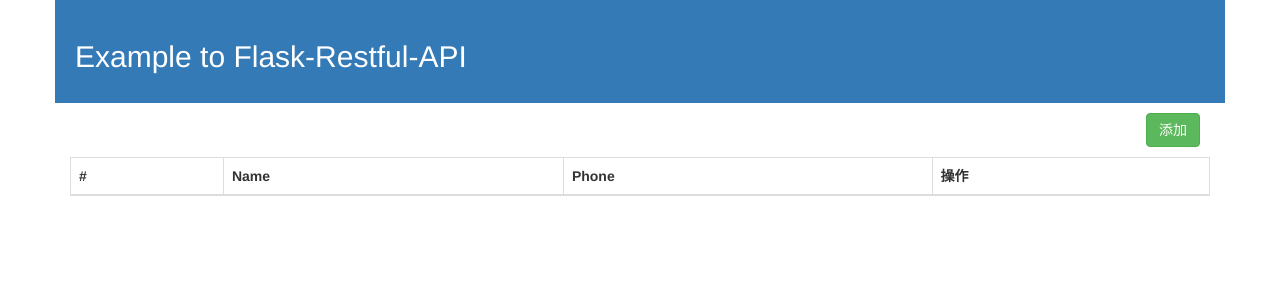
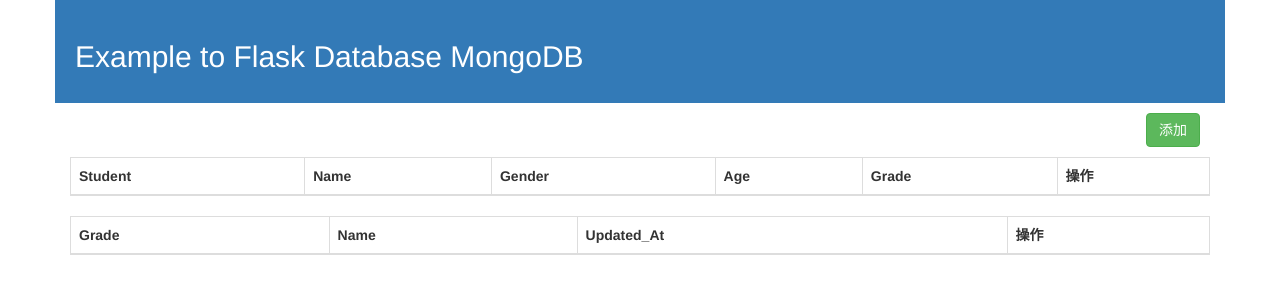
Before and after one commit to edgardeng/flaskAll, a Flask app: page / in a window 1280 px wide. Shown: the top 300 px of the page. Run offline with Flask 2, Linux system fonts and the light colour scheme; data that the repository does not hold is empty; some libraries are stand-ins or nearby versions.

Commit message:
:pencil2:<database-mongo> add mongo reference field

```diff
--- a/7.database-mongo/index.py
+++ b/7.database-mongo/index.py
@@ -1,88 +1,123 @@
 from flask import Flask, render_template, request, jsonify, abort
 from flask_bootstrap import Bootstrap
 from flask_mongoengine import MongoEngine
+from bson import ObjectId
+from mongoengine import StringField, DateTimeField, ListField, ReferenceField, IntField
+from flask_debugtoolbar import DebugToolbarExtension
+import datetime
 
 app = Flask(__name__)
-app.config['SECRET_KEY']='edgardeng'
+
+app.config['SECRET_KEY'] = 'super_secret'
 app.config['MONGODB_SETTINGS'] = {
     'db':   'school',
     'host': '127.0.0.1',
-    'port': 27017
+    'port': 27017,
+    # 'username': 'test',
+    # 'password': '123456'
 }
-
 bootstrap = Bootstrap(app)
 db = MongoEngine(app)
 
+app.debug = True
+# app.config['DEBUG_TB_PANELS'] = ['flask_mongoengine.panels.MongoDebugPanel']
+toolbar = DebugToolbarExtension(app)
 
-class Users(db.Document):
+
+class Grade(db.Document):
+    # meta = {} # {"db_alias": "user-db", 'collection': 'grade_2'}
+    name = StringField(max_length=16, required=True)
+    updated_at = DateTimeField(default=datetime.datetime.now)
+    student = ListField(ReferenceField('Student'))
+
+    def __str__(self):
+        return "name:%s,updated_at:%s" % (self.name, self.updated_at)
+
+
+class Student(db.Document):
     # 字段
-    name = db.StringField(max_length=16, required=True)
-    email = db.StringField(max_length=32, required=True)
+    name = StringField(max_length=32, required=True)
+    gender = StringField(max_length=32, required=True)
+    age = IntField(required=True)
+    # grade_id = ObjectIdField()
+    grade = ReferenceField('Grade')
+
     # 结构
     def __str__(self):
-        return "name:{} - email:{}".format(self.name, self.email)
+        return "name:%s,gender:%s,age:%d" % (self.name, self.gender, self.age)
 
 
 @app.route('/')
 def index():
-    all_users = Users.objects().all()
-    return render_template('index.html', users=all_users)
-
-@app.route('/user', defaults={'user_id': None})
-@app.route('/user/<user_id>')
-def user(user_id):
-    if (user_id) :
-        user = Users.objects(id=user_id).first()
-        return render_template('login.html', user=user)
-    else:
-        return render_template('login.html')
+    all_students = Student.objects().all()
+    all_grades = Grade.objects().all()
+    return render_template('index.html', students=all_students, grades=all_grades)
 
 
-@app.route('/api/users', methods=['GET'])
-def get_users():
-    all_users = Users.objects().all()
-    return jsonify({'users': all_users})
+@app.route('/student', defaults={'student_id': None})
+@app.route('/student/<student_id>')
+def view_student(student_id):
+    all_grades = Grade.objects().all()
+    if student_id:
+        student = Student.objects(id=student_id).first()
+        return render_template('edit.html', student=student, grades=all_grades)
+    else:
+        return render_template('edit.html', grades=all_grades)
 
 
-@app.route('/api/user/<user_id>', methods=['GET'])
-def get_user(user_id):
-    user = Users.objects(id=user_id).first()
-    if not user:
-        return jsonify({'msg': 'no user'})
-    return jsonify({'user': user})
+@app.route('/api/students', methods=['GET'])
+def get_students():
+    all_students = Student.objects().all()
+    return jsonify({'students': all_students})
 
 
-@app.route('/api/user', methods=['POST'])
-def add_user():
+@app.route('/api/student/<student_id>', methods=['GET'])
+def get_student(student_id):
+    student = Student.objects(id=student_id).first()
+    if not student:
+        return jsonify({'msg': 'no student'})
+    return jsonify({'student': student})
+
+
+@app.route('/api/student', methods=['POST'])
+def add_student():
     # print(request.json)
-    if not request.json or not 'name' in request.json or not 'email' in request.json:
+    if not request.json:
+        abort(400)
+    json = request.json
+    if 'name' not in json or 'age' not in json or 'gender' not in json or 'grade' not in json:
         abort(400)
     name = request.json['name']
-    email = request.json['email']
-    user = Users(name=name, email=email).save()
-    return jsonify({'user': user}), 200
+    age = request.json['age']
+    gender = request.json['gender']
+    student = Student(name=name, age=age, gender=gender)
+    student.grade = ObjectId(json['grade'])
+    student.save()
+    return jsonify({'student': student}), 200
 
 
-@app.route('/api/user/<user_id>', methods=['PUT'])
-def update_user(user_id):
-    user = Users.objects(id=user_id).first()
-    if not user:
+@app.route('/api/student/<student_id>', methods=['PUT'])
+def update_student(student_id):
+    student = Student.objects(id=student_id).first()
+    if not student:
         abort(404)
-    if not request.json or not 'name' in request.json or not 'email' in request.json:
+    if not request.json:
         abort(400)
-    name = request.json['name']
-    email = request.json['email']
-    result = user.update(name=name, email=email)
-    return jsonify({'user': result})
+    json = request.json
+    if 'name' not in json or 'age' not in json or 'gender' not in json or 'grade' not in json:
+        abort(400)
+    result = student.update(name=json['name'], age=json['age'], gender=json['gender'], grade=ObjectId(json['grade']))
+    return jsonify({'student': result})
 
 
-@app.route('/api/user/<user_id>', methods=['DELETE'])
-def delete_user(user_id):
-    user = Users.objects(id=user_id).first()
-    if not user:
+@app.route('/api/student/<student_id>', methods=['DELETE'])
+def delete_student(student_id):
+    student = Student.objects(id=student_id).first()
+    if not student:
         abort(404)
-    result = user.delete()
+    student.delete()
     return jsonify({'result': True})
+
 
 if __name__ == '__main__':
     app.run(debug=True)
--- a/7.database-mongo/templates/base.html
+++ b/7.database-mongo/templates/base.html
@@ -2,20 +2,15 @@
 
 {% block title %}
 
-Flask-Database-Mongo
+Flask Demo
 
 {% endblock %}
 
-{% import "bootstrap/fixes.html" as fixes %}
 {% import "bootstrap/utils.html" as utils %}
 
 {% block head %}
 
 {{super()}}
-
-{#- Docs: http://pythonhosted.org/Flask-Bootstrap/macros.html#fixes  #}
-{{fixes.ie8()}}
-<script src="https://cdn.bootcss.com/jquery/3.3.1/jquery.min.js"></script>
 
 {% endblock %}
 
@@ -23,7 +18,7 @@
 
 <div class="container">
     <div class="row bg-primary text-white" style="padding:2rem;">
-        <h2>Example to Flask-Restful-API</h2>
+        <h2>Example to Flask Database MongoDB</h2>
     </div>
 </div>
 
--- a/7.database-mongo/templates/index.html
+++ b/7.database-mongo/templates/index.html
@@ -6,10 +6,10 @@
 
     <script >
     function onShow(id) {
-                $.ajax({url:"/api/user/" + id,success:function(result) {
+                $.ajax({url:"/api/student/" + id,success:function(result) {
                     console.log(result);
-                    var user = result.user;
-                    var info = '<p class="text-success">'+ user.id+ ', ' + user.name + ', ' + user.email + '</p>';
+                    var student = result.student;
+                    var info = '<p class="text-success">'+ student.id+ ', ' + student.name + ', ' + student.email + '</p>';
                      console.log(info);
                     $("#modalBody").html(info);
                     $('#myModal').modal('show');
@@ -17,14 +17,14 @@
 	};
 
     function clickDelete(id) {
-        window.userId = id
+        window.studentId = id
         $.ajax({
-            url:"/api/user/" + id,
+            url:"/api/student/" + id,
             type:"GET",
             dataType:"json",
             success:function(result) {
-                var user = result.user;
-                var info = '是否删除' + user.name + '（' + user.email + '）?';
+                var student = result.student;
+                var info = '是否删除' + student.name + '（' + student.email + '）?';
                 $("#modalBody").html(info);
                 $('#myModal').modal('show');
             }
@@ -32,15 +32,15 @@
     };
 
     function onDelete() {
-        var id = window.userId;
+        var id = window.studentId;
         $.ajax({
-            url:"/api/user/" + id,
+            url:"/api/student/" + id,
             type:"DELETE",
             dataType:"json",
             success:function(result) {
                 if (result.result) {
                     $('#myModal').modal('hide');
-                    $("#user" + id ).remove();
+                    $("#student" + id ).remove();
                 }
             }
         })
@@ -54,28 +54,32 @@
 
 <div class="container">
     <div style="text-align:right;padding: 1rem;">
-        <a type="submit" class="btn btn-success" href="/user">添加</a>
+        <a class="btn btn-success" role="button" aria-pressed="true" href="/student">添加</a>
     </div>
     <table class="table table-bordered">
         <thead>
         <tr>
-            <th scope="col">#</th>
+            <th scope="col">Student</th>
             <th scope="col">Name</th>
-            <th scope="col">Phone</th>
+            <th scope="col">Gender</th>
+            <th scope="col">Age</th>
+            <th scope="col">Grade</th>
             <th scope="col">操作</th>
         </tr>
         </thead>
         <tbody id="listBody">
 
-        {% for user in users %}
+        {% for student in students %}
 
-        <tr id="user{{user.id}}">
-            <th scope="row">{{user.id}}</th>
-            <td>{{user.name}}</td>
-            <td>{{user.email}}</td>
+        <tr id="student{{student.id}}">
+            <th scope="row">{{student.id}}</th>
+            <td>{{student.name}}</td>
+            <td>{{student.gender}}</td>
+            <td>{{student.age}}</td>
+            <td>{{student.grade.name}}</td>
             <td>
-                <a type="submit" class="btn btn-primary" href="/user/{{user.id}}">修改</a>
-                <button type="submit" class="btn btn-danger" onclick="clickDelete('{{user.id}}')">删除</button>
+                <a class="btn btn-primary" role="button" href="/student/{{student.id}}">修改</a>
+                <button type="submit" class="btn btn-danger" onclick="clickDelete('{{student.id}}')">删除</button>
             </td>
         </tr>
 
@@ -83,6 +87,34 @@
 
         </tbody>
     </table>
+    <div class="mt-5"> </div>
+     <table class="table table-bordered">
+        <thead>
+        <tr>
+            <th scope="col">Grade</th>
+            <th scope="col">Name</th>
+            <th scope="col">Updated_At</th>
+            <th scope="col">操作</th>
+        </tr>
+        </thead>
+        <tbody >
+
+        {% for grade in grades %}
+
+        <tr id="grade{{grade.id}}">
+            <th scope="row">{{grade.id}}</th>
+            <td>{{grade.name}}</td>
+            <td>{{grade.updated_at}}</td>
+            <td>
+                **
+            </td>
+        </tr>
+
+        {% endfor %}
+
+        </tbody>
+    </table>
+
 </div>
 
 
```
Also changed, not shown: 7.database-mongo/templates/edit.html (+62 -23 lines), 7.database-mongo/test.py (added, +69 -0 lines), 7.database-mongo/readme.md.
